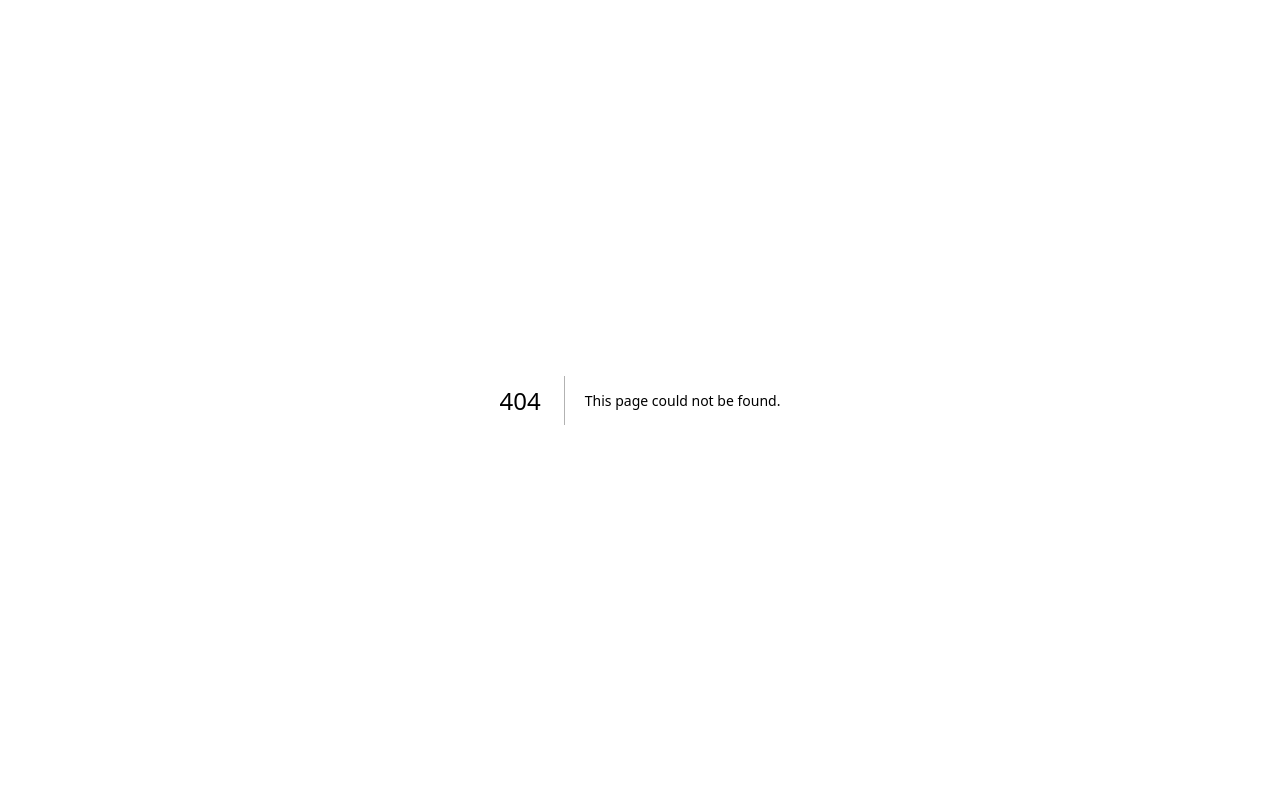
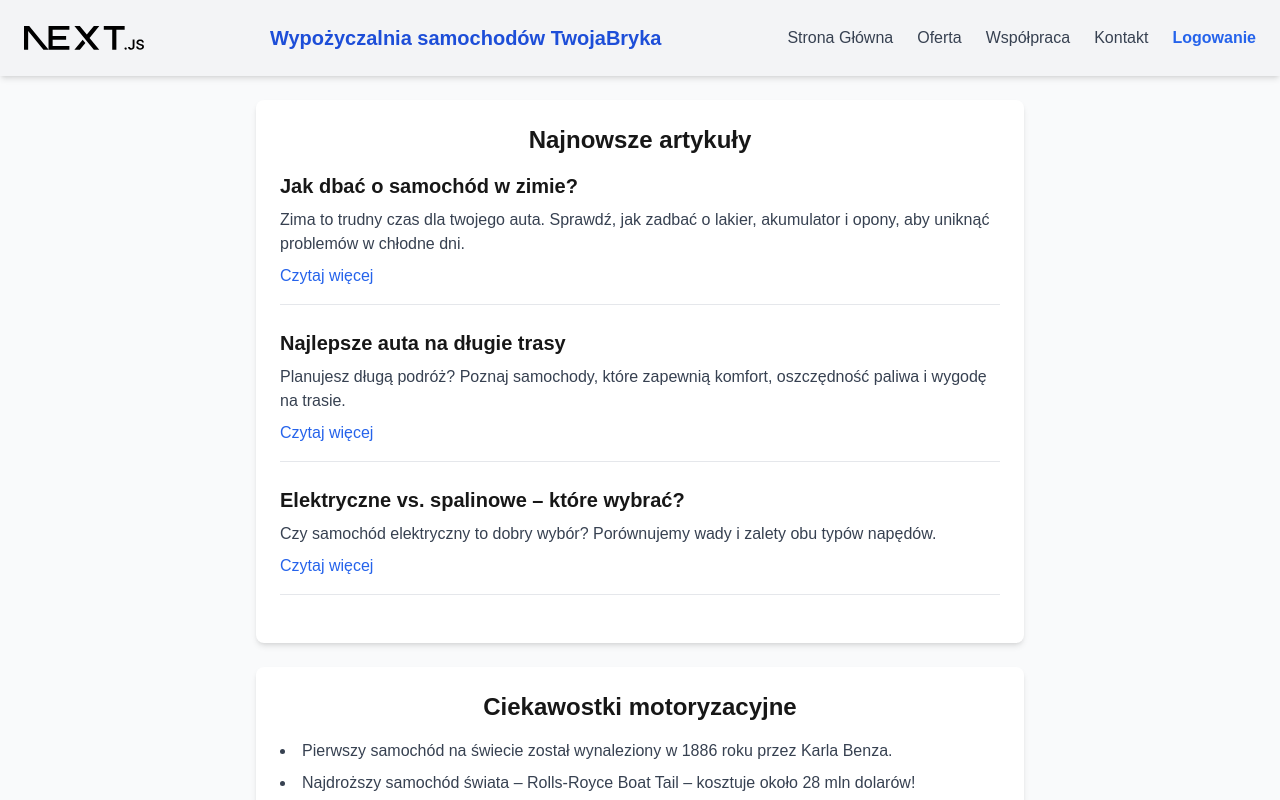
Before and after one commit to dorianf02/car-rent, a Next.js app: page /blog in a window 1280 px wide. Before the commit this address had no page. Shown: the top 800 px of the page. Built offline with nearby package versions, Linux system fonts and the light colour scheme.

Commit message:
add blog page and update menu in cooperation and contact page

```diff
--- /dev/null
+++ b/src/app/blog/page.js
@@ -0,0 +1,80 @@
+"use client";
+
+import Image from "next/image";
+import Link from "next/link";
+
+const articles = [
+  {
+    title: "Jak dbać o samochód w zimie?",
+    content:
+      "Zima to trudny czas dla twojego auta. Sprawdź, jak zadbać o lakier, akumulator i opony, aby uniknąć problemów w chłodne dni.",
+    link: "https://www.auto-swiat.pl/porady/10-porad-jak-zima-dbac-o-auto-by-nie-miec-z-nim-problemow/eqydrkv",
+  },
+  {
+    title: "Najlepsze auta na długie trasy",
+    content:
+      "Planujesz długą podróż? Poznaj samochody, które zapewnią komfort, oszczędność paliwa i wygodę na trasie.",
+    link: "https://blog.spotawheel.pl/samochody-na-dluga-trase-top-5/",
+  },
+  {
+    title: "Elektryczne vs. spalinowe – które wybrać?",
+    content:
+      "Czy samochód elektryczny to dobry wybór? Porównujemy wady i zalety obu typów napędów.",
+    link: "https://mubi.pl/poradniki/samochod-elektryczny-czy-spalinowy/",
+  },
+];
+
+const curiosities = [
+  "Pierwszy samochód na świecie został wynaleziony w 1886 roku przez Karla Benza.",
+  "Najdroższy samochód świata – Rolls-Royce Boat Tail – kosztuje około 28 mln dolarów!",
+  "Bugatti Chiron może rozpędzić się do 490 km/h, co czyni go jednym z najszybszych samochodów na świecie.",
+  "Największa liczba kilometrów przejechanych jednym samochodem to ponad 5 milionów!",
+];
+
+export default function Blog() {
+  return (
+    <div className="min-h-screen flex flex-col bg-gray-50">
+      <header className="w-full flex justify-between items-center p-6 bg-gray-100 shadow-md">
+        <Image src="/next.svg" alt="Logo" width={120} height={30} priority />
+        <h1 className="text-xl font-semibold text-blue-700 flex-1 text-center">Wypożyczalnia samochodów TwojaBryka</h1>
+        <nav>
+          <ul className="flex gap-6 text-gray-700">
+            <li><Link href="/" className="hover:underline">Strona Główna</Link></li>
+            <li><Link href="/oferta" className="hover:underline">Oferta</Link></li>
+            <li><Link href="/cooperation" className="hover:underline">Współpraca</Link></li>
+            <li><Link href="/contact" className="hover:underline">Kontakt</Link></li>
+            <li><Link href="/logowanie" className="hover:underline font-semibold text-blue-600">Logowanie</Link></li>
+          </ul>
+        </nav>
+      </header>
+
+      <div className="w-full max-w-3xl mx-auto bg-white shadow-md rounded-lg p-6 mt-6">
+        <h2 className="text-2xl font-bold mb-4 text-center">Najnowsze artykuły</h2>
+        {articles.map((article, index) => (
+          <div key={index} className="mb-6 border-b pb-4">
+            <h3 className="text-xl font-semibold">{article.title}</h3>
+            <p className="text-gray-700 mt-2">{article.content}</p>
+            <Link href={article.link}
+            target="_blank"
+            className="text-blue-600 hover:underline mt-2 block">
+              Czytaj więcej
+            </Link>
+          </div>
+        ))}
+      </div>
+
+      <div className="w-full max-w-3xl mx-auto bg-white shadow-md rounded-lg p-6 mt-6">
+        <h2 className="text-2xl font-bold mb-4 text-center">Ciekawostki motoryzacyjne</h2>
+        <ul className="list-disc list-inside text-gray-700">
+          {curiosities.map((fact, index) => (
+            <li key={index} className="mb-2">{fact}</li>
+          ))}
+        </ul>
+      </div>
+
+      <footer className="w-full text-center p-4 bg-gray-100 mt-10">
+        <p className="text-gray-500">&copy; 2025 Wypożyczalnia Samochodów Twoja Bryka. Wszelkie prawa zastrzeżone.</p>
+      </footer>
+    </div>
+  );
+}
--- a/src/app/contact/page.js
+++ b/src/app/contact/page.js
@@ -21,6 +21,7 @@ export default function Contact() {
         <div className="min-h-screen flex flex-col bg-gray-50">
         <header className="w-full flex justify-between items-center p-6 bg-gray-100 shadow-md">
             <Image src="/next.svg" alt="Logo" width={120} height={30} priority />
+            <h1 className="text-xl font-semibold text-blue-700 flex-1 text-center">Wypożyczalnia samochodów TwojaBryka</h1>
             <nav>
                 <ul className="flex gap-6 text-gray-700">
                     <li><Link href="/" className="hover:underline">Strona Główna</Link></li>
--- a/src/app/cooperation/page.js
+++ b/src/app/cooperation/page.js
@@ -37,6 +37,7 @@ export default function Cooperation() {
     <div className="min-h-screen flex flex-col bg-gray-50">
       <header className="w-full flex justify-between items-center p-6 bg-gray-100 shadow-md">
         <Image src="/next.svg" alt="Logo" width={120} height={30} priority />
+        <h1 className="text-xl font-semibold text-blue-700 flex-1 text-center">Wypożyczalnia samochodów TwojaBryka</h1>
         <nav>
           <ul className="flex gap-6 text-gray-700">
             <li><Link href="/" className="hover:underline">Strona Główna</Link></li>
```
